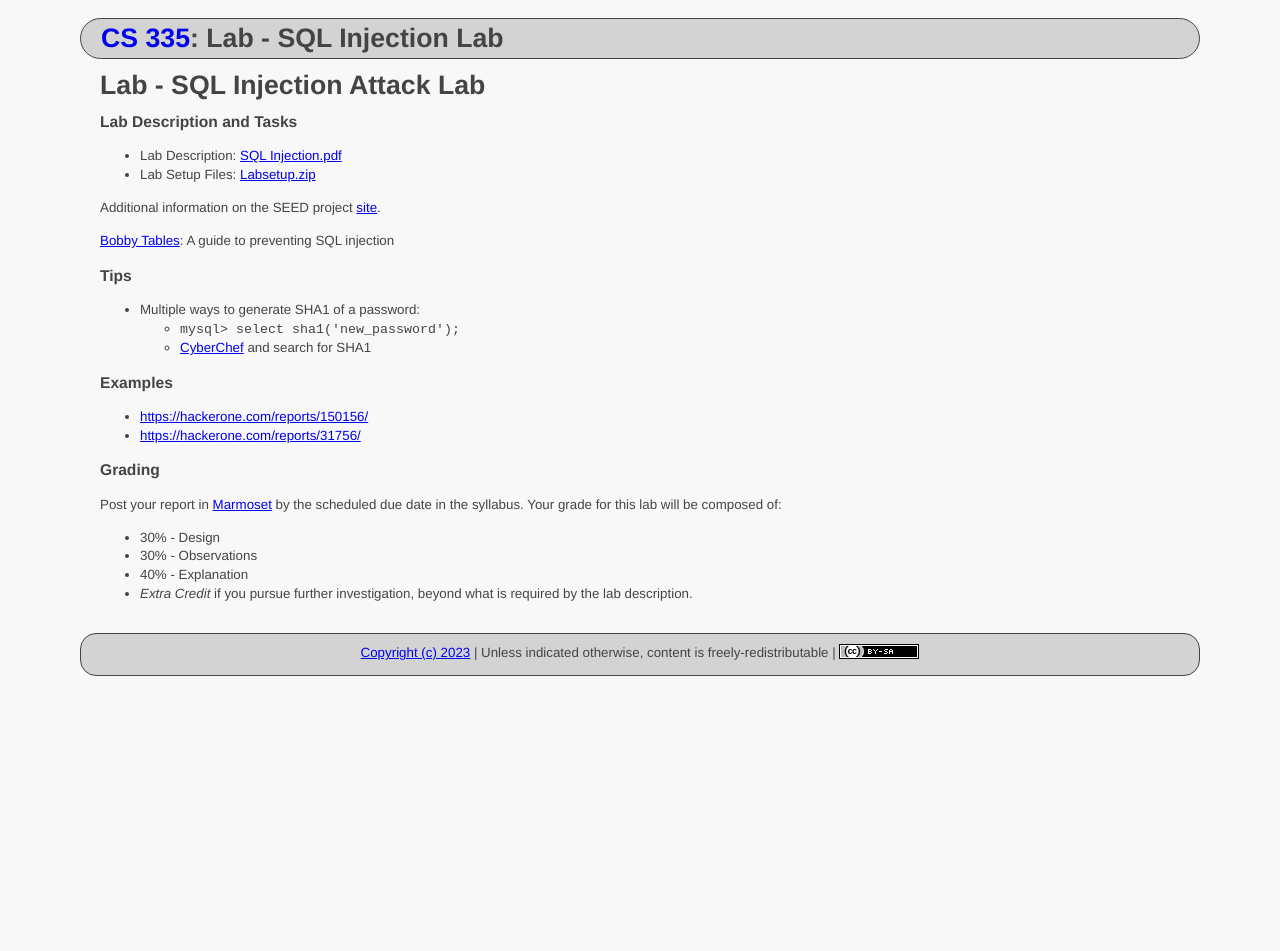
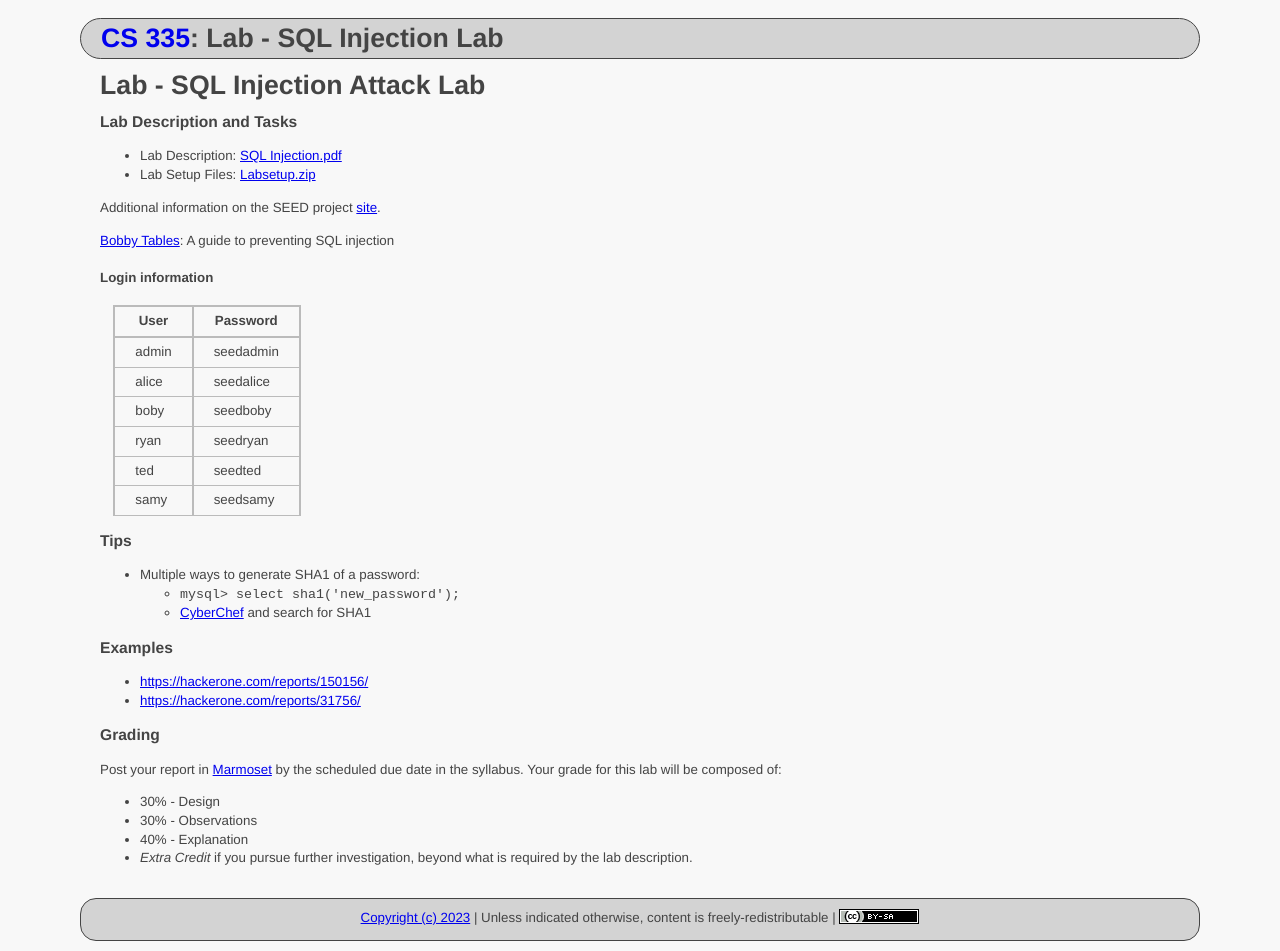
Before and after one commit to ycpcs/cs335-spring2023, a Jekyll site: the page built from labs/sql_attack.md, in a window 1280 px wide. Built offline with Jekyll 4.4.1, drawn with Linux system fonts in a browser that asks for light colours; before the commit the page ends 900 px from its top, so only the background shows below that.

Commit message:
add credentials

```diff
--- a/labs/sql_attack.md
+++ b/labs/sql_attack.md
@@ -14,6 +14,17 @@ title: Lab - SQL Injection Lab
 Additional information on the SEED project [site](https://seedsecuritylabs.org/Labs_20.04/Web/Web_SQL_Injection/).
 
 [Bobby Tables](https://bobby-tables.com/): A guide to preventing SQL injection
+
+#### Login information
+
+User |  Password
+-----|---------
+admin | seedadmin
+alice | seedalice
+boby | seedboby
+ryan | seedryan
+ted | seedted
+samy | seedsamy
 
 ### Tips
 
```
